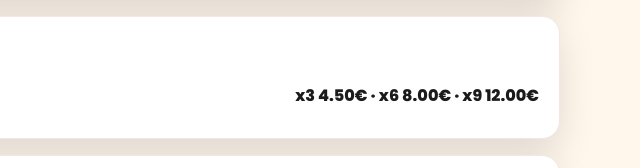
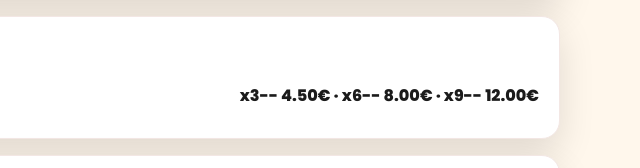
Before and after one commit to fahd-garouachi/okebs-site, a plain HTML site: page index.html in a window 1280 px wide. Shown: the part 2480-2648 px from the top of the page, 640-1280 px from the left. Drawn offline with Linux system fonts and the light colour scheme.

Commit message:
Add files via upload

```diff
--- a/index.html
+++ b/index.html
@@ -158,7 +158,7 @@
       <article class="card menu-card" data-cat="texmex">
         <h3>Tex-Mex</h3>
         <ul class="price-list">
-          <li><span>Tenders</span><span class="dots"></span><span class="price">x3 4.50€ · x6 8.00€ · x9 12.00€</span></li>
+          <li><span>Tenders</span><span class="dots"></span><span class="price">x3-- 4.50€  ·  x6-- 8.00€ · x9-- 12.00€</span></li>
         </ul>
       </article>
 
```
